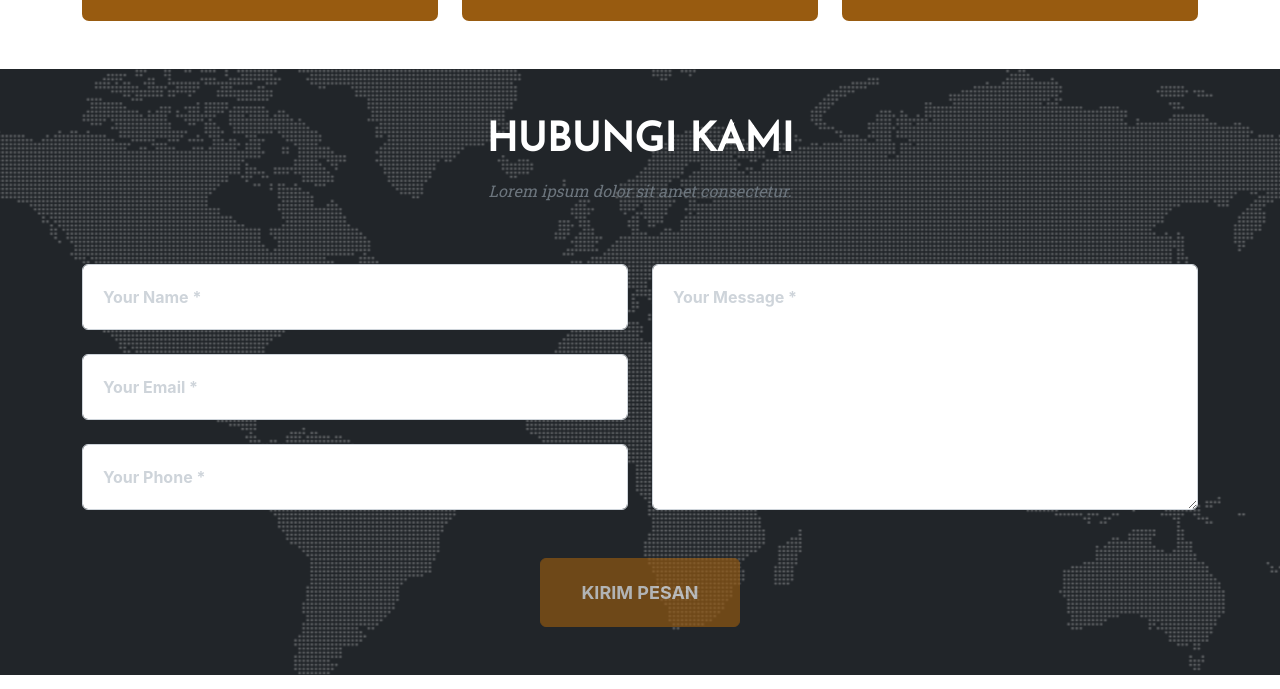
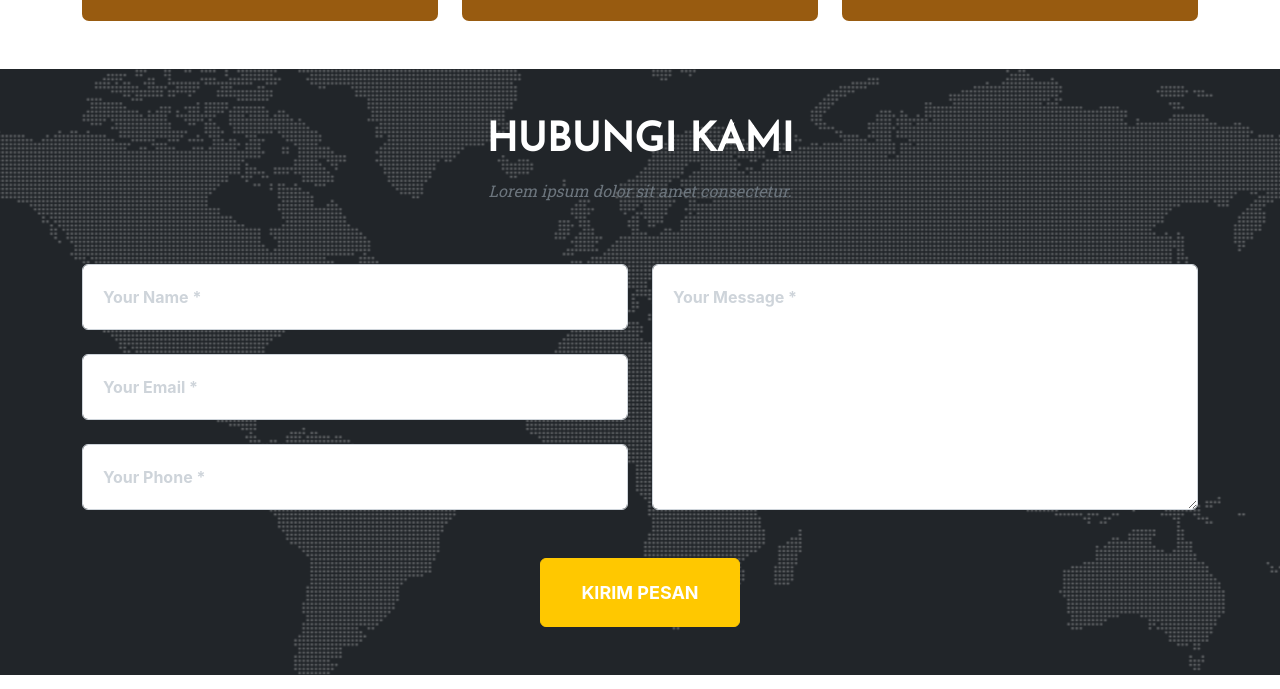
Before and after one commit to ridho21/madubelilascenter, a plain HTML site: page index.html in a window 1280 px wide. Shown: the part 6784-7473 px from the top of the page. Drawn offline with nearby package versions, Linux system fonts and the light colour scheme.

Commit message:
fixing hubungi kami

```diff
--- a/index.html
+++ b/index.html
@@ -493,7 +493,11 @@
         <h2 class="section-heading">Hasil Uji Lab</h2>
         <div class="row py-5">
           <div class="col-md-6">
-            <div id="carousel-lab" class="carousel slide" data-bs-ride="carousel">
+            <div
+              id="carousel-lab"
+              class="carousel slide"
+              data-bs-ride="carousel"
+            >
               <div class="carousel-inner">
                 <div class="carousel-item active">
                   <img
@@ -974,13 +978,34 @@
           </div>
           <!-- Submit Button-->
           <div class="text-center">
-            <button
+            <script>
+              function linkWA() {
+                const name = document.getElementById("name").value;
+                const email = document.getElementById("email").value;
+                const phone = document.getElementById("phone").value;
+                const message = document.getElementById("message").value;
+                const fullMsg =
+                "Hallo, nama saya " +
+                name +
+                ", " +
+                message +
+                ". %0AEmail: " +
+                email +
+                "%0ANomor HP: " +
+                phone;
+                location.href = "https://wa.me/6281372919506?text="+fullMsg;
+              }
+            </script>
+            <a onclick="linkWA()" class="btn btn-primary btn-xl text-uppercase"
+              >kirim pesan</a
+            >
+            <!-- <button
               class="btn btn-primary btn-xl text-uppercase disabled"
               id="submitButton"
               type="submit"
             >
               Kirim Pesan
-            </button>
+            </button> -->
           </div>
         </form>
       </div>
@@ -1043,7 +1068,11 @@
                   <!-- <p class="item-intro text-muted">
                     Lorem ipsum dolor sit amet consectetur.
                   </p> -->
-                  <div id="carouselsertif" class="carousel slide" data-bs-ride="carousel">
+                  <div
+                    id="carouselsertif"
+                    class="carousel slide"
+                    data-bs-ride="carousel"
+                  >
                     <div class="carousel-inner">
                       <div class="carousel-item active">
                         <img
```
